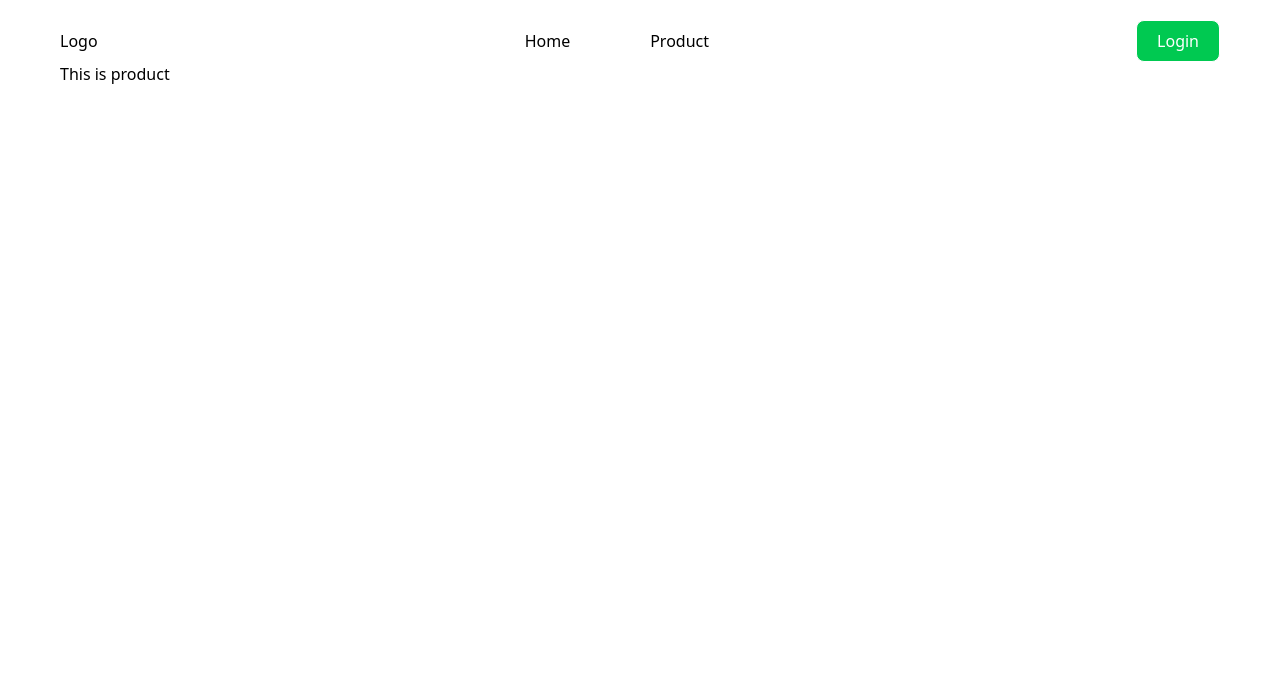
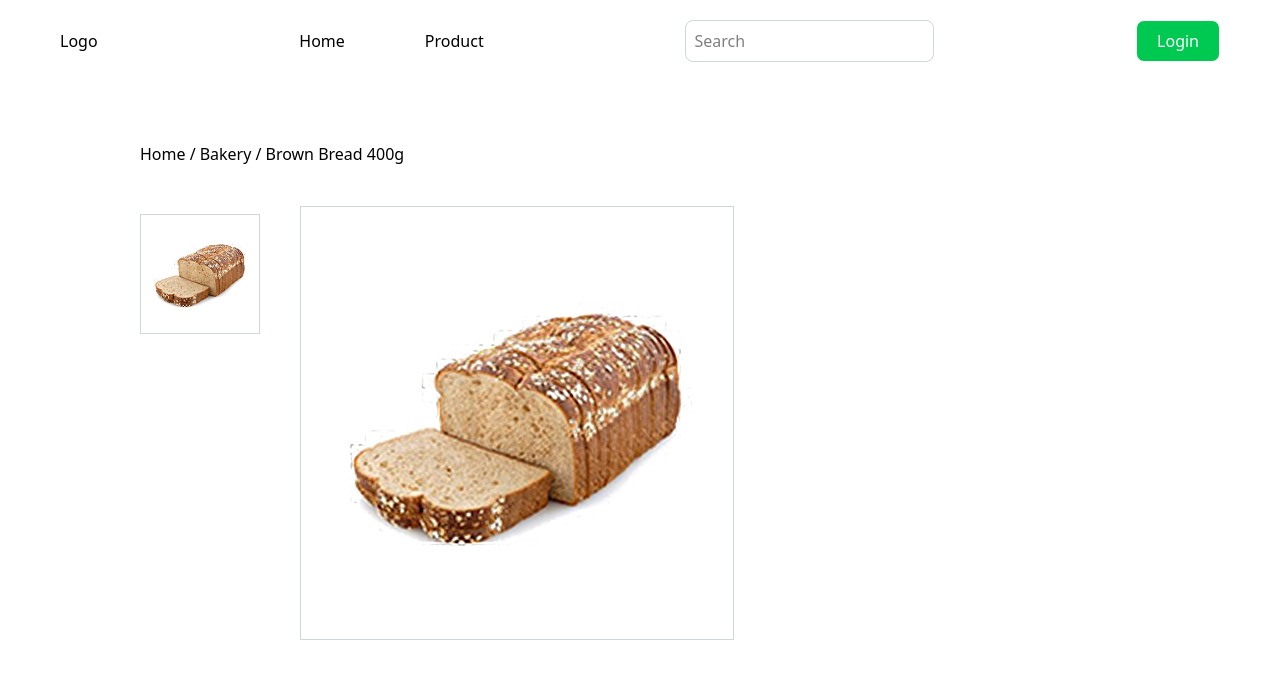
Before and after one commit to JoshiNirdesh/pratice, a React (Vite) app: page /product/bk01a24z in a window 1280 px wide. Shown: the top 678 px of the page. Built offline with nearby package versions, Linux system fonts and the light colour scheme.

Commit message:
product details page

```diff
--- a/src/App.jsx
+++ b/src/App.jsx
@@ -1,20 +1,21 @@
-import React from 'react'
-import Home from './pages/Home'
-import { Route, Routes } from 'react-router-dom'
-import Category from './pages/Category'
-import ProductDetails from './components/ProductDetails'
+import React from "react";
+import Home from "./pages/Home";
+import { Route, Routes } from "react-router-dom";
+import Category from "./pages/Category";
+import ProductDetails from "./components/ProductDetails";
+import AllProduct from "./pages/AllProduct";
 
 const App = () => {
   return (
-
-    <div className='mr-15 ml-15'>
+    <div className="mr-15 ml-15">
       <Routes>
-        <Route path='/' element={<Home/>}></Route>
-        <Route path='/categories/:category' element={<Category/>}></Route>
-        <Route path='/product/:id' element={<ProductDetails/>}></Route>
+        <Route path="/" element={<Home />}></Route>
+        <Route path="/categories/:category" element={<Category />}></Route>
+        <Route path="/product/:id" element={<ProductDetails />}></Route>
+        <Route path="/product" element={<AllProduct />}></Route>
       </Routes>
     </div>
-  )
-}
+  );
+};
 
-export default App
+export default App;
--- a/src/components/Navbar.jsx
+++ b/src/components/Navbar.jsx
@@ -7,9 +7,10 @@ const Navbar = () => {
       <div className="flex items-center justify-between">
         <Link to="/">Logo</Link>
         <ul className="list-none flex gap-20 cursor-pointer">
-          <li>Home</li>
-          <li>Product</li>
+          <Link to="/"><li>Home</li></Link>
+          <Link to="/product"><li>Product</li></Link>
         </ul>
+        <input type="text" className="border p-2 border-gray-300 rounded-lg" placeholder="Search" />
         <button className="bg-green-500 px-5 py-2 border rounded-lg outline-none text-white hover:bg-green-400 cursor-pointer">Login</button>
       </div>
     </div>
--- a/src/components/ProductDetails.jsx
+++ b/src/components/ProductDetails.jsx
@@ -1,13 +1,37 @@
-import React from 'react'
-import Navbar from './Navbar'
+import React, { useState } from "react";
+import Navbar from "./Navbar";
+import { useParams } from "react-router-dom";
+import {  dummyProducts } from "../assets/greencart_assets/assets";
 
 const Product = () => {
+  const { id } = useParams();
+  console.log(id);
+  const filterProducts = dummyProducts.find((item) => item._id === id);
+  const [thumbnail,setThumbnail]=useState(filterProducts.image[0])
+
   return (
     <div>
-      <Navbar/>
-      This is product
+      <Navbar />
+      <div className="mt-20 ml-20">
+        <div className="flex gap-1 ">
+          <p>Home /</p>
+          <p> {filterProducts.category} / </p>
+          <p> {filterProducts.name}</p>
+        </div>
+        <div className="mt-10">
+          <div className="flex gap-10">
+          <div>
+            {filterProducts.image.map((img, index) => (
+              <img src={img} alt="" key={index} className="w-30 border border-gray-300 mb-3 mt-2 cursor-pointer" onClick={()=>setThumbnail(img)} />
+            ))}
+          </div>
+          <img src={thumbnail} alt="" className="border border-gray-300" />
+          </div>
+
+        </div>
+      </div>
     </div>
-  )
-}
+  );
+};
 
-export default Product
+export default Product;
--- /dev/null
+++ b/src/pages/AllProduct.jsx
@@ -0,0 +1,13 @@
+
+import React from 'react'
+import Navbar from '../components/Navbar'
+
+const AllProduct = () => {
+  return (
+    <div>
+      <Navbar/>
+    </div>
+  )
+}
+
+export default AllProduct
```
